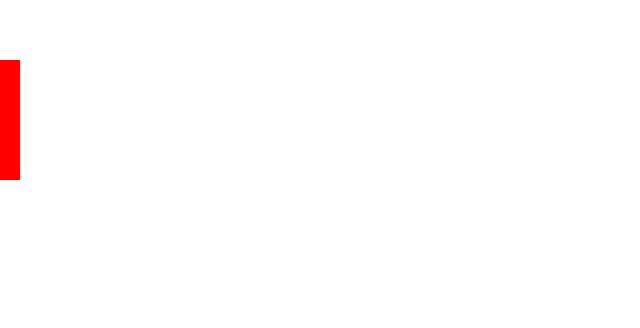
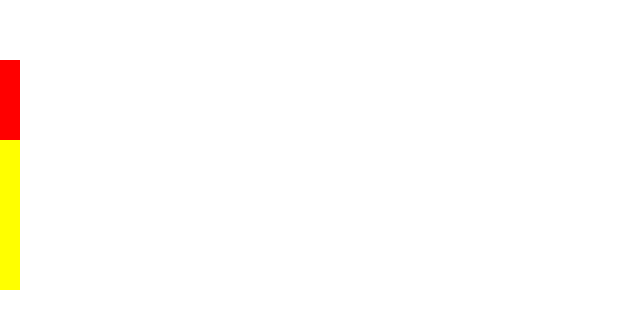
Before and after one commit to eva661/Plugins, a plain HTML site: page Other/smallExample.html in a window 1280 px wide. Shown: the part 340-668 px from the top of the page, without its empty margins (0-640 px from the left). Drawn offline with nearby package versions, Linux system fonts and the light colour scheme.

Commit message:
smallPlugin

```diff
--- a/Other/smallExample.html
+++ b/Other/smallExample.html
@@ -37,8 +37,8 @@
 
         <a href="#" style="display:block; width: 20px; height: 10px; background: red;"></a>
         <a href="#" style="display:block; width: 20px; height: 30px; background: red;"></a>
-        <a href="#" style="display:block; width: 20px; height: 30px; background: red;"></a>
-        <a href="#" style="display:block; width: 20px; height: 50px; background: red;"></a>
+        <a href="#" style="display:block; width: 20px; height: 40px; background: red;"></a>
+        <a href="#" style="display:block; width: 20px; height: 150px; background: red;"></a>
 
 
 
@@ -81,7 +81,6 @@
             (function($){
                 $.fn.myPlugin = function(options) {
                     console.log('options', options);
-                    //console.log('options', be);
 
                     var max = 0,
                         highestElement;
@@ -95,22 +94,21 @@
                         if ($(this).height() > max) {
                             max = $(this).height();
                             highestElement = $(this);
-                            //highestElement.css('background-color', $(options.backgroundColor))
                         }
-                        //max = Math.max( max, $(this).height() );
                     });
 
+                    highestElement.css('background-color', settings.backgroundColor);
 
-                    console.log(max);
-                    console.log(highestElement);
-
+                    console.log('=====max', max);
+                    console.log('highestElement', highestElement);
                     return highestElement;
 
                 };
             })(jQuery);
 
             $(document).myPlugin({
-                element: 'a'
+                element: 'a',
+                'backgroundColor' : 'yellow'
             });
 
 
```
